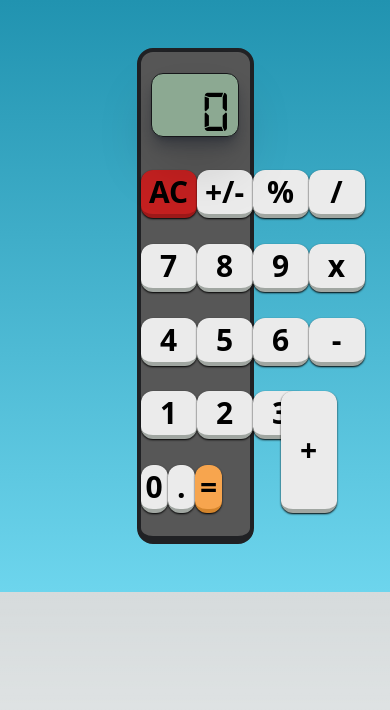
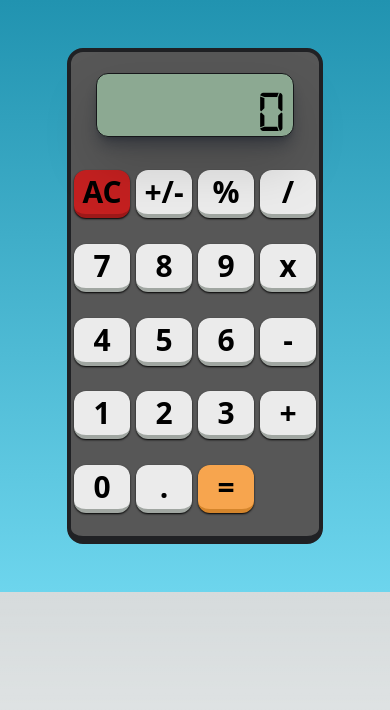
Before and after one commit to LucasGonzalezSwd/Calculadora, a Next.js app in the folder Calculadora/: page / in a window 390 px wide. Shown: the top 710 px of the page. Built offline with nearby package versions, Linux system fonts and the light colour scheme.

Commit message:
add responsive styles on components

```diff
--- a/Calculadora/src/app/Components/App.tsx
+++ b/Calculadora/src/app/Components/App.tsx
@@ -24,7 +24,7 @@ function App() {
 
   //border-[#202124]
   return (
-    <div className="bg-[#575757] mt-[3rem] w-[30%] rounded-2xl border-8 border-l-4 border-r-4 border-t-4 border-[#202124] h-[31rem] mb-[3rem] " data-testid="app-component">
+    <div className="bg-[#575757] w-[25rem]  mt-[3rem] max-[320px]:w-full max-[450px]:w-[16rem] max-[720px]:w-[20rem] max-[900px]:w-[22rem] max-[1200px]:w-[24rem] max-[1525px]:w-[25rem]  rounded-2xl border-8 border-l-4 border-r-4 border-t-4 border-[#202124] h-[33.5rem] mb-[3rem] max-[295px]:h-[29rem] max-[900px]:h-[31rem]" data-testid="app-component">
 
         <div className="flex justify-center mt-[1rem]" data-testid="display-component">
       <Display value={state.siguiente || state.total || "0"} />
--- a/Calculadora/src/app/Components/Button.tsx
+++ b/Calculadora/src/app/Components/Button.tsx
@@ -6,17 +6,17 @@ export default function Boton ({clickHandle, name} : ButtonProps) {
 
   const handleClick = () => clickHandle(name)
 
-  let buttonStyle = 'bg-[#EBEBEB] w-[3.5rem] h-[3rem] rounded-xl border-b-[#a0a6a1] border-b-4 font-bold text-3xl shadow-sm shadow-black/100 ';
+  let buttonStyle = 'bg-[#EBEBEB] w-[4rem] h-[3.5rem] rounded-xl border-b-[#a0a6a1] border-b-4 font-bold text-3xl shadow-sm shadow-black/100 max-[295px]:w-[3rem] max-[295px]:h-[2.5rem] max-[295px]:text-2xl max-[900px]:w-[3.5rem] max-[900px]:h-[3rem]';
 
   if (name === '=') {
-    buttonStyle = 'bg-[#F7A54E] w-[3.5rem] h-[3rem] rounded-xl border-b-[#D4852C] border-b-4 font-bold text-3xl shadow-sm shadow-black/100 ';
+    buttonStyle = 'bg-[#F7A54E]  w-[4rem] h-[3.5rem] rounded-xl border-b-[#D4852C] border-b-4 font-bold text-3xl shadow-sm shadow-black/100 max-[295px]:w-[3rem] max-[295px]:h-[2.5rem] max-[295px]:text-2xl max-[900px]:w-[3.5rem] max-[900px]:h-[3rem]';
   }
 
   if (name === 'AC') {
-    buttonStyle = 'bg-[#c42020]  w-[3.5rem] h-[3rem] rounded-xl border-b-[#9d1919] border-b-4 font-bold text-3xl shadow-sm shadow-black/100 ';
+    buttonStyle = 'bg-[#c42020]   w-[4rem] h-[3.5rem] rounded-xl border-b-[#9d1919] border-b-4 font-bold text-3xl shadow-sm shadow-black/100 max-[295px]:w-[3rem] max-[295px]:h-[2.5rem] max-[295px]:text-2xl max-[900px]:w-[3.5rem] max-[900px]:h-[3rem]';
   }
   if (name === '+') {
-    buttonStyle = 'bg-[#EBEBEB] w-[3.5rem] h-[7.6rem] rounded-xl border-b-[#a0a6a1] border-b-4 font-bold text-3xl absolute shadow-sm shadow-black/100 ';
+    buttonStyle = 'bg-[#EBEBEB] w-[4rem] h-[8.6rem] rounded-xl border-b-[#a0a6a1] border-b-4 font-bold text-3xl absolute shadow-sm shadow-black/100 max-[295px]:w-[3rem] max-[295px]:h-[6.6rem] max-[295px]:text-2xl max-[900px]:w-[3.5rem] max-[900px]:h-[3rem]';
   }
 
       return (
--- a/Calculadora/tailwind.config.ts
+++ b/Calculadora/tailwind.config.ts
@@ -8,11 +8,7 @@ const config: Config = {
   ],
   theme: {
     extend: {
-      backgroundImage: {
-        'gradient-radial': 'radial-gradient(var(--tw-gradient-stops))',
-        'gradient-conic':
-          'conic-gradient(from 180deg at 50% 50%, var(--tw-gradient-stops))',
-      },
+
     },
   },
   plugins: [],
```
